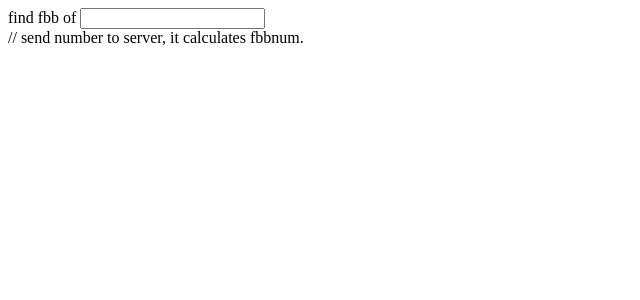
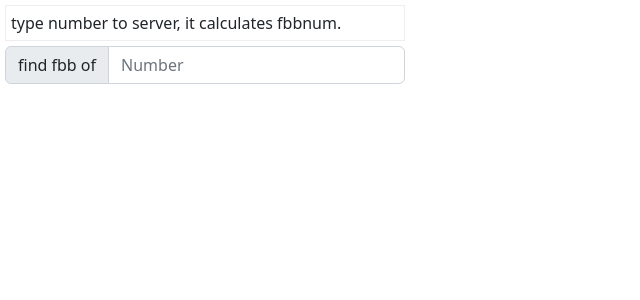
Before and after one commit to minhongpark-s/crash_lab_rosweb_project, a Django app: page /dashboard/roslibjsmain in a window 1280 px wide. Shown: the top 300 px of the page, without its empty margins (0-640 px from the left). Run offline with Django 4.2, Linux system fonts and the light colour scheme; some libraries are stand-ins or nearby versions.

Commit message:
action check completed.

```diff
--- a/dashboard/templates/dashboard/roslibjsmain.html
+++ b/dashboard/templates/dashboard/roslibjsmain.html
@@ -4,9 +4,18 @@
 <meta charset="utf-8" />
 <script src="http://static.robotwebtools.org/EventEmitter2/current/eventemitter2.js"></script>
 <script src="http://static.robotwebtools.org/roslibjs/current/roslib.js"></script>
+<!-- JavaScript Bundle with Popper -->
+<!-- CSS only -->
+<link href="https://cdn.jsdelivr.net/npm/bootstrap@5.2.2/dist/css/bootstrap.min.css" rel="stylesheet" integrity="sha384-Zenh87qX5JnK2Jl0vWa8Ck2rdkQ2Bzep5IDxbcnCeuOxjzrPF/et3URy9Bv1WTRi" crossorigin="anonymous">
 
-find fbb of <input type="number" name="fbbnum" id="fbbnum" onkeyup="printName()">
-<div id='result'></div>
+<div class=”well“ style="border: 1px; border-style: groove; margin:5px; width: 400px;">
+    <p style="margin: 5px;">type number to server, it calculates fbbnum.</p>
+</div>
+
+<div class="input-group mb-3" style="margin:5px; width: 400px;" >
+    <span class="input-group-text" id="basic-addon1" name="fbbnum">find fbb of</span>
+    <input type="text" class="form-control" placeholder="Number" aria-label="Username" aria-describedby="basic-addon1" name="fbbnum" id="fbbnum" onkeyup="printName()">
+</div>
 
 <script>
     function printName()  {
@@ -53,5 +62,3 @@ find fbb of <input type="number" name="fbbnum" id="fbbnum" onkeyup="printName()"
 
 
 </script>
-
-// send number to server, it calculates fbbnum.
```
